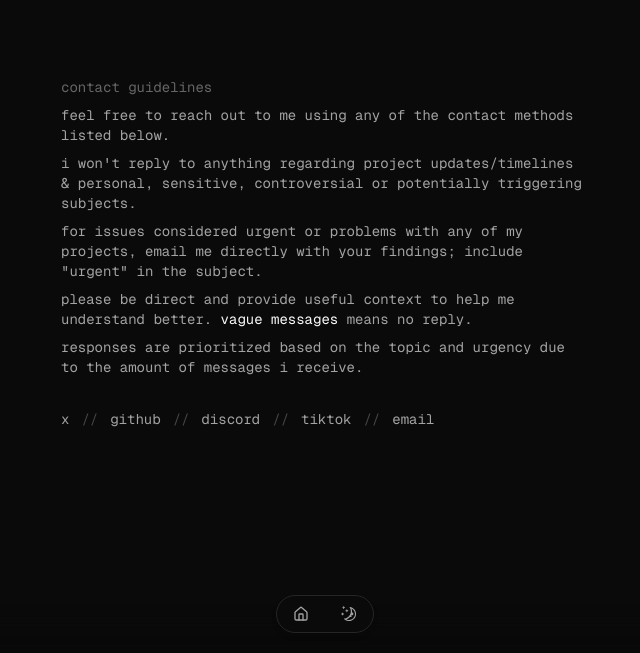
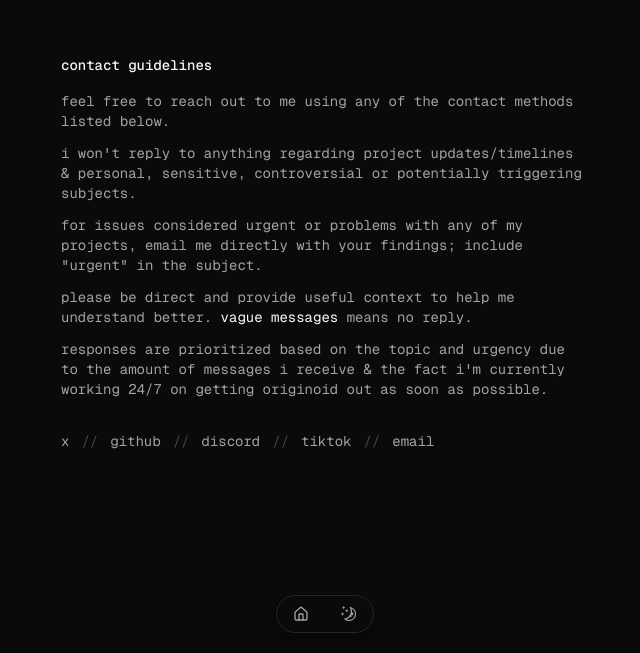
Before and after one commit to dromzeh/dromzeh.dev, a Next.js app: page /contact in a window 1280 px wide. Shown: the part 147-800 px from the top of the page, without its empty margins (315-955 px from the left). Built offline with nearby package versions, Linux system fonts and the light colour scheme.

Commit message:
chore: add explanation for slow response times

```diff
--- a/src/app/contact/page.tsx
+++ b/src/app/contact/page.tsx
@@ -13,10 +13,10 @@ export default function Contact() {
             <div className="py-24 px-6 text-sm">
                 <section className="flex flex-col space-y-8">
                     <section>
-                        <h2 className="text-muted-foreground/60 mb-2">
+                        <h2 className="text-foreground text-sm font-medium mb-4">
                             Contact Guidelines
                         </h2>
-                        <div className="space-y-2 text-muted-foreground">
+                        <div className="space-y-3 text-muted-foreground">
                             <p>
                                 Feel free to reach out to me using any of the
                                 contact methods listed below.
@@ -46,7 +46,9 @@ export default function Contact() {
                             </p>
                             <p>
                                 Responses are prioritized based on the topic and
-                                urgency due to the amount of messages I receive.
+                                urgency due to the amount of messages I receive
+                                & the fact I'm currently working 24/7 on getting
+                                Originoid out as soon as possible.
                             </p>
                         </div>
                     </section>
--- a/src/components/main/about.tsx
+++ b/src/components/main/about.tsx
@@ -58,6 +58,18 @@ export function About() {
                     </Link>
                     .
                 </p>
+                <p className="text-xs">
+                    I'm currently very slow when it comes to replying, as I am
+                    working 24/7 on Originoid to prepare for public release;
+                    feel free to reach out and read my{" "}
+                    <Link
+                        href="/contact"
+                        className="text-foreground hover:text-muted-foreground/70 transition-colors duration-200"
+                    >
+                        contact policy
+                    </Link>
+                    .
+                </p>
             </div>
         </section>
     );
```
